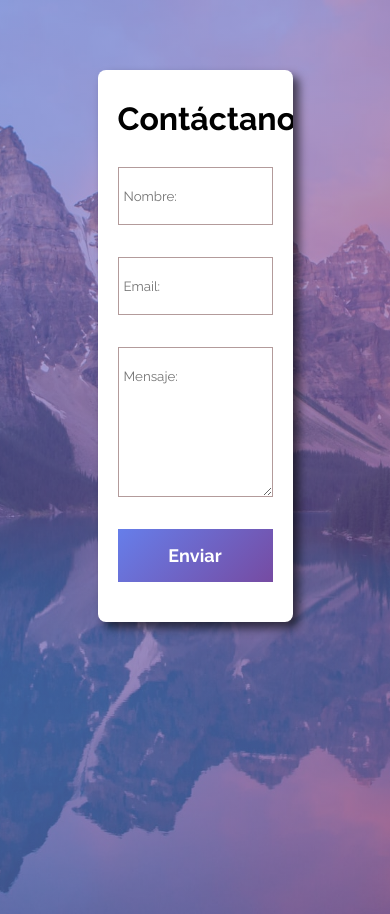
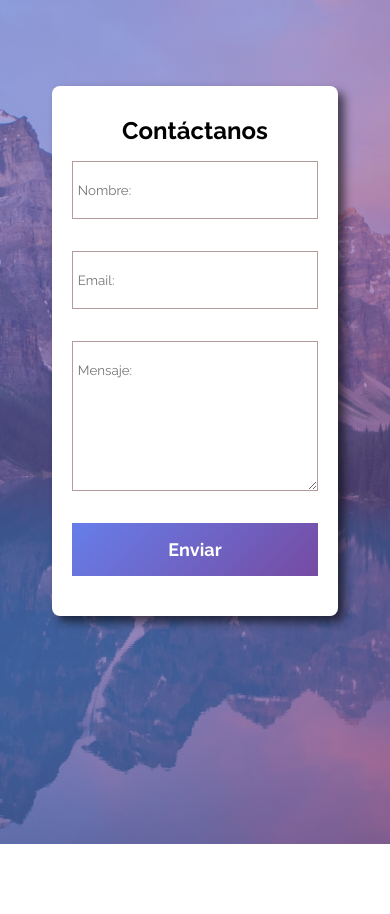
Before and after one commit to yahirGit/css3_all, a plain HTML site: page custompropiertis/practicecustompropierties/index.html in a window 390 px wide. After the commit the page ends 844 px from the top, so only its background shows below. Drawn offline with Linux system fonts and the light colour scheme.

Commit message:
yahirGit: add media queries in practicecustompropiertis

```diff
--- a/custompropiertis/practicecustompropierties/styles.css
+++ b/custompropiertis/practicecustompropierties/styles.css
@@ -72,3 +72,27 @@ body{
     max-height: 150px;
     min-height: 150px;
 }
+
+
+
+/* ------ 2. MEDIA QUERIES CLASS ------*/
+@media screen and (min-width: 700px){
+    body {
+        padding: 80px 0;
+    }
+}
+@media screen and (max-width: 425px){
+    body{
+        padding: 1rem;
+    }
+    .form{
+        width: 80%;
+    }
+    .form__title{
+        margin-bottom: 1rem;
+        font-size: 1.5rem;
+    }
+}
+
+
+/* ----------- 2. <<END>> MEDIA QUERIES CLASS -----------*/
```
